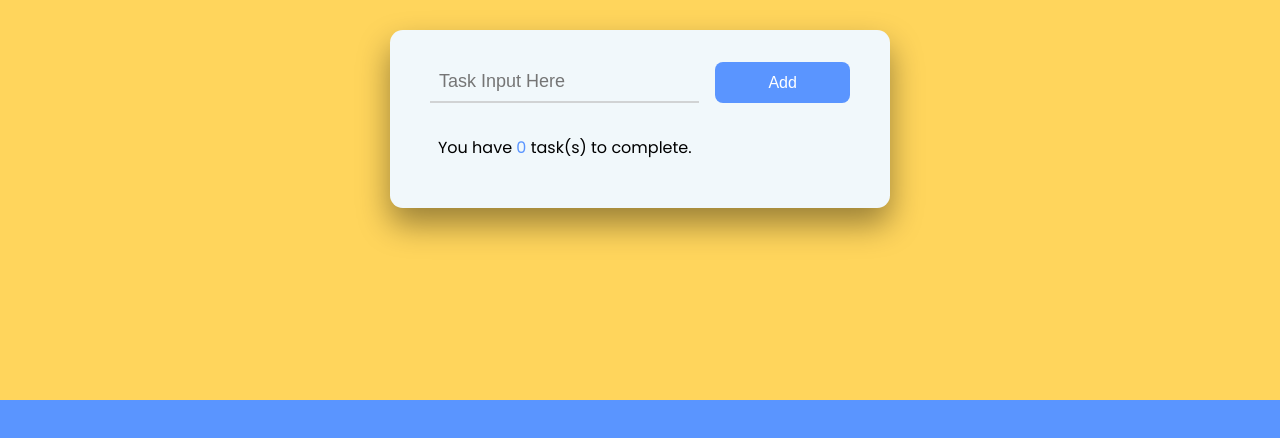
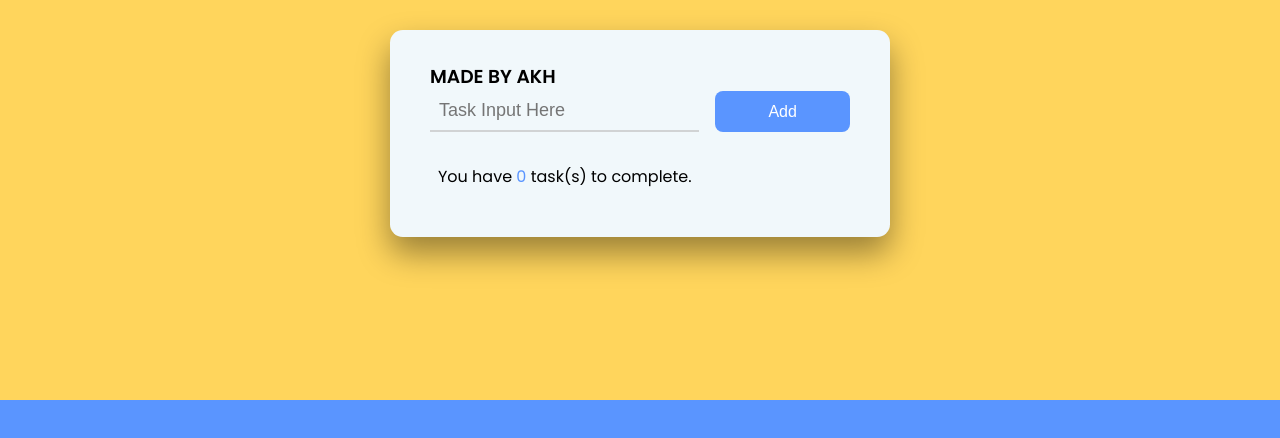
Before and after one commit to ROUSHANakh/To-DO-List., a plain HTML site: page index.html in a window 1280 px wide. Drawn offline with Linux system fonts and the light colour scheme.

Commit message:
index.html

```diff
--- a/index.html
+++ b/index.html
@@ -17,6 +17,7 @@
     <!--input and buttons-->
 <div class="app">
     <div class="container">
+        <h3>MADE BY AKH </h3></h1>
      <div id="wrapper">
      <input type="text" placeholder="Task Input Here">
      <button id="add-btn">Add</button>
```
